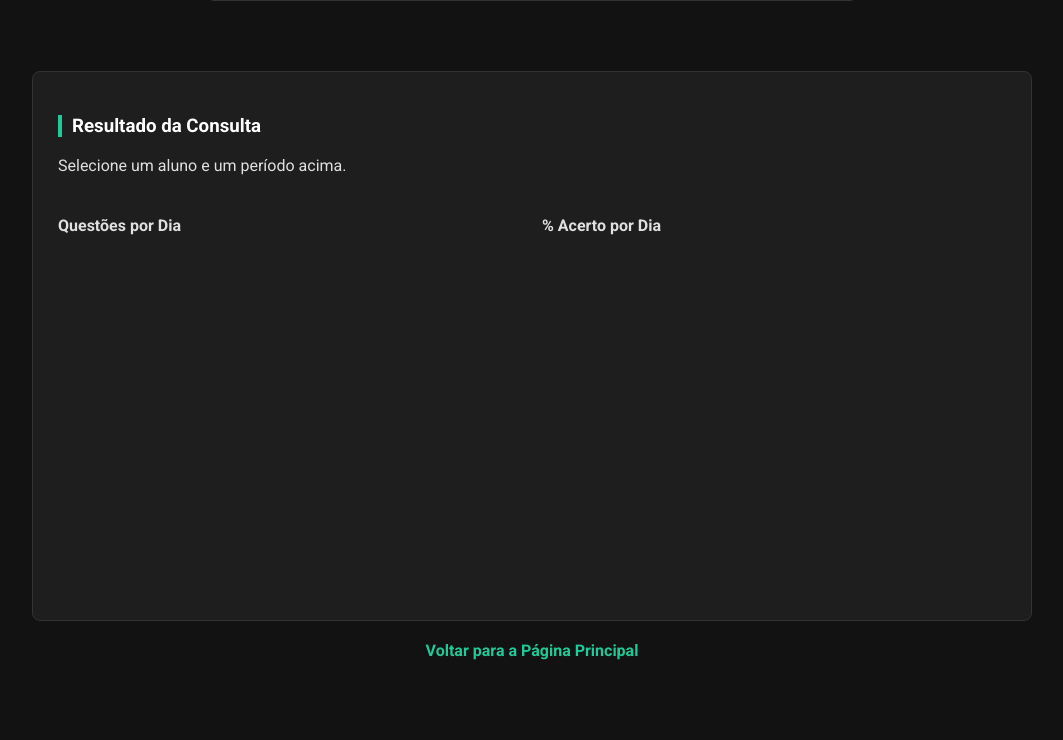
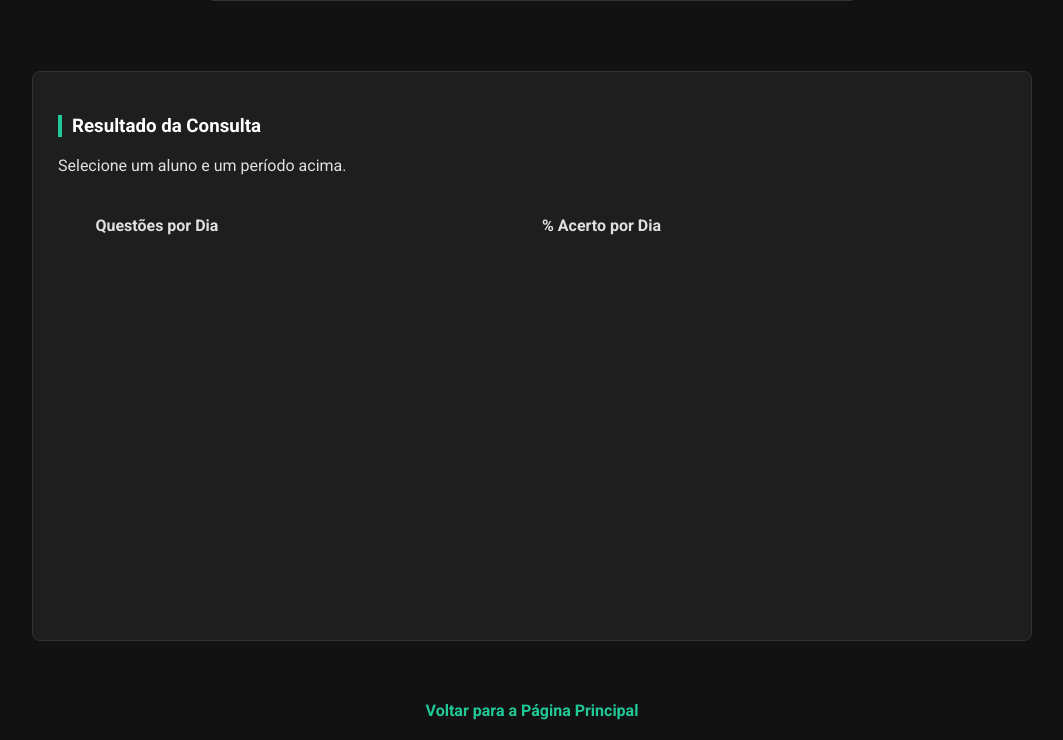
Before and after one commit to jvsouza01/mentoria-odisseia, a Flask app: page /consulta-desempenho in a window 1280 px wide. Shown: the part 568-1308 px from the top of the page, without its empty margins (108-1171 px from the left). Before the commit the page ends 1228 px from the top, so only its background shows below. Run offline with Flask 3, Linux system fonts and the light colour scheme; data that the repository does not hold is empty; a map, chart or similar area stays blank.

Commit message:
Centraliza o link 'Voltar' e melhora responsividade dos gráficos

```diff
--- a/templates/consulta_desempenho.html
+++ b/templates/consulta_desempenho.html
@@ -24,25 +24,26 @@
             </form>
         </section>
 
-        <section class="info-column" style="width: 100%; max-width: 1000px; margin-top: 30px;"> <div class="recent-section">
+        <section class="info-column" style="width: 100%; max-width: 1000px; margin-top: 30px;">
+            <div class="recent-section">
                 <h3 id="resultado-titulo">Resultado da Consulta</h3>
                 <div id="resultado-consulta" style="margin-bottom: 20px;">
                     <p>Selecione um aluno e um período acima.</p>
                 </div>
 
-                <div id="graficos-container" style="display: flex; gap: 20px; width: 100%; height: 400px;">
-                    <div style="flex: 1;"> <h4>Questões por Dia</h4>
+                <div id="graficos-container" style="display: flex; flex-wrap: wrap; justify-content: center; gap: 20px; width: 100%; height: 400px; margin-bottom: 20px;">
+                    <div style="flex: 1; min-width: 300px; max-width: 45%;"> <h4>Questões por Dia</h4>
                         <canvas id="graficoQuantidade"></canvas>
                     </div>
-                    <div style="flex: 1;"> <h4>% Acerto por Dia</h4>
+                    <div style="flex: 1; min-width: 300px; max-width: 45%;"> <h4>% Acerto por Dia</h4>
                         <canvas id="graficoPercentual"></canvas>
                     </div>
                 </div>
             </div>
         </section>
-    </div>
 
-    <a href="/" style="margin-top: 20px; font-weight: bold;">Voltar para a Página Principal</a>
-    <script src="{{ url_for('static', filename='consulta_desempenho.js') }}"></script>
+        <a href="/" style="margin-top: 20px; font-weight: bold;">Voltar para a Página Principal</a>
+
+    </div> <script src="{{ url_for('static', filename='consulta_desempenho.js') }}"></script>
 </body>
 </html>
```
